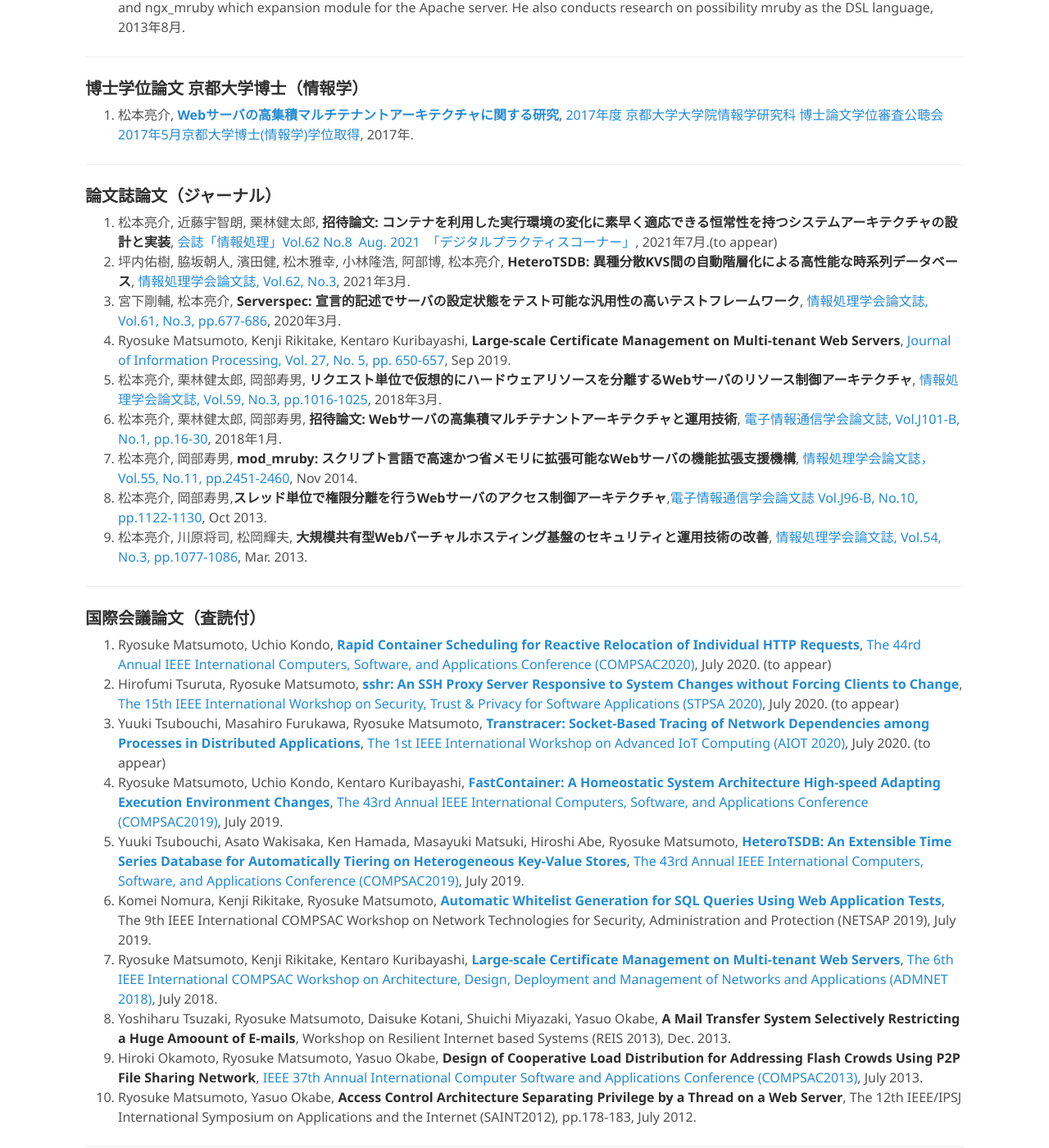
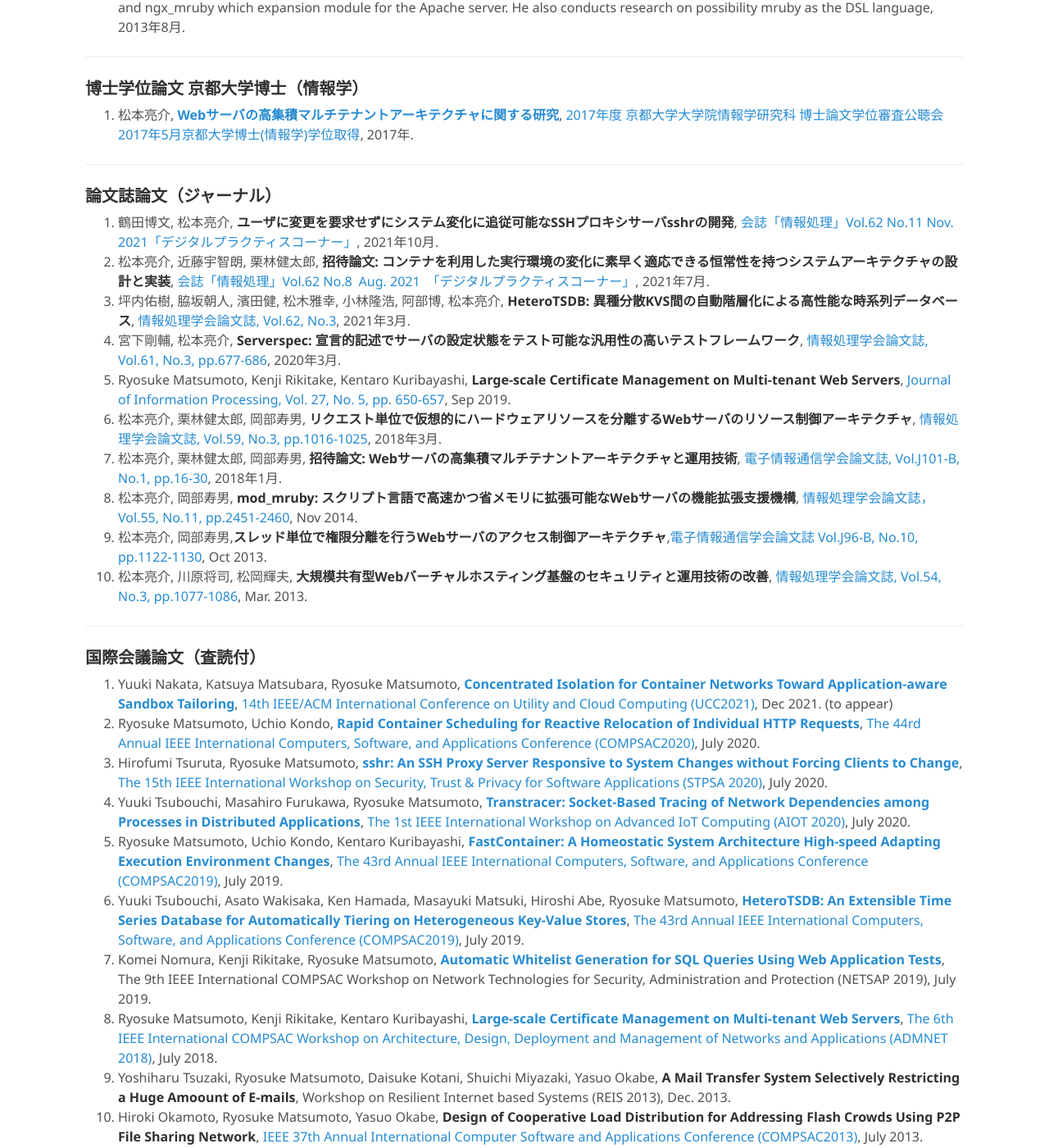
Before and after one commit to matsumotory/matsumotory, a Jekyll site: the page built from index.md, in a window 1280 px wide and 1400 px high, scrolled down 3828 px. Shown: the whole window at 82% size. Built offline with Jekyll 4.4.1, drawn with Linux system fonts in a browser that asks for light colours; our own code applies the rules of GitHub Pages for plain Markdown files; some of the changed text lies outside the part shown.

Commit message:
Update profile

```diff
--- a/index.md
+++ b/index.md
@@ -114,9 +114,9 @@
 
 ### 受賞
 
-1. **2020年度情報処理学会インターネットと運用技術研究会 藤村記念ベストプラクティス賞**, 鶴田 博文, 松本 亮介, sshr: ユーザに変更を要求せずにシステム変化に追従可能なSSHプロキシサーバ, [インターネットと運用技術シンポジウム論文集, 2019, 87-94 (2019-11-28)](http://id.nii.ac.jp/1001/00200768/), 2020年07月.
-1. **情報処理学会インターネットと運用技術シンポジウム2019（IOTS2019）優秀論文賞**, 坪内 佑樹, 古川 雅大, 松本 亮介, Transtracer: 分散システムにおけるTCP/UDP通信の終端点の監視によるプロセス間依存関係の自動追跡, インターネットと運用技術シンポジウム論文集, 2019, 64-71 (2019-11-28), 2019年12月.
-1. **情報処理学会インターネットと運用技術シンポジウム2019（IOTS2019）冠賞: シー・オー・コンヴ賞**, 坪内 佑樹, 古川 雅大, 松本 亮介, Transtracer: 分散システムにおけるTCP/UDP通信の終端点の監視によるプロセス間依存関係の自動追跡, インターネットと運用技術シンポジウム論文集, 2019, 64-71 (2019-11-28), 2019年12月.
+1. [**2020年度情報処理学会インターネットと運用技術研究会 藤村記念ベストプラクティス賞**](https://www.ipsj.or.jp/award/iot-award.html), 鶴田 博文, 松本 亮介, sshr: ユーザに変更を要求せずにシステム変化に追従可能なSSHプロキシサーバ, [インターネットと運用技術シンポジウム論文集, 2019, 87-94 (2019-11-28)](http://id.nii.ac.jp/1001/00200768/), 2020年07月.
+1. [**情報処理学会インターネットと運用技術シンポジウム2019（IOTS2019）優秀論文賞**](https://www.iot.ipsj.or.jp/awards/symposium/), 坪内 佑樹, 古川 雅大, 松本 亮介, Transtracer: 分散システムにおけるTCP/UDP通信の終端点の監視によるプロセス間依存関係の自動追跡, インターネットと運用技術シンポジウム論文集, 2019, 64-71 (2019-11-28), 2019年12月.
+1. [**情報処理学会インターネットと運用技術シンポジウム2019（IOTS2019）冠賞: シー・オー・コンヴ賞**](https://www.iot.ipsj.or.jp/awards/symposium/), 坪内 佑樹, 古川 雅大, 松本 亮介, Transtracer: 分散システムにおけるTCP/UDP通信の終端点の監視によるプロセス間依存関係の自動追跡, インターネットと運用技術シンポジウム論文集, 2019, 64-71 (2019-11-28), 2019年12月.
 1. [**マルチメディア、分散、協調とモバイル（DICOMO2018）シンポジウム優秀論文賞**](http://dicomo.org/commendation/), 松本 亮介, 小田 知央 (GMOペパボ), 笠原 義晃, 嶋吉 隆夫, 金子 晃介 (九大), 栗林 健太郎 (GMOペパボ), 岡村 耕二 (九大), [精緻に制御可能な恒常性のある高集積マルチアカウント型のメール基盤](https://rand.pepabo.com/article/2018/07/25/dicomo2018/), 2018年9月.
 1. [**情報処理学会 研究会推薦博士論文速報2017**](http://www.ipsj.or.jp/magazine/hakase/), 松本亮介, [Studies on Highly Integrated Multi-Tenant Architecture for Web Servers](http://www.ipsj.or.jp/magazine/hakase/2017/IOT01.html), 2018年8月.
 1. [**はてなブログ大賞2017**](http://blog.hatenablog.com/entry/2017/12/26/150000), 松本亮介, [エンジニアリングや研究開発について思うこと](http://hb.matsumoto-r.jp/entry/2017/09/18/001913), 2017年12月.
@@ -142,7 +142,8 @@
 ***
 
 ### 論文誌論文（ジャーナル）
-1. 松本亮介, 近藤宇智朗, 栗林健太郎, **招待論文: コンテナを利用した実行環境の変化に素早く適応できる恒常性を持つシステムアーキテクチャの設計と実装**, [会誌「情報処理」Vol.62 No.8 Aug. 2021 「デジタルプラクティスコーナー」](), 2021年7月.(to appear)
+1. 鶴田博文, 松本亮介, **ユーザに変更を要求せずにシステム変化に追従可能なSSHプロキシサーバsshrの開発**, [会誌「情報処理」Vol.62 No.11 Nov. 2021「デジタルプラクティスコーナー」](https://www.ipsj.or.jp/dp/contents/publication/48/TR0204-06.html), 2021年10月.
+1. 松本亮介, 近藤宇智朗, 栗林健太郎, **招待論文: コンテナを利用した実行環境の変化に素早く適応できる恒常性を持つシステムアーキテクチャの設計と実装**, [会誌「情報処理」Vol.62 No.8 Aug. 2021 「デジタルプラクティスコーナー」](https://www.ipsj.or.jp/dp/contents/publication/47/S1203-S02.html), 2021年7月.
 1. 坪内佑樹, 脇坂朝人, 濱田健, 松木雅幸, 小林隆浩, 阿部博, 松本亮介, **HeteroTSDB: 異種分散KVS間の自動階層化による高性能な時系列データベース**, [情報処理学会論文誌, Vol.62, No.3](http://doi.org/10.20729/00210244), 2021年3月.
 1. 宮下剛輔, 松本亮介, **Serverspec: 宣言的記述でサーバの設定状態をテスト可能な汎用性の高いテストフレームワーク**,  [情報処理学会論文誌, Vol.61, No.3, pp.677-686](http://id.nii.ac.jp/1001/00204179/), 2020年3月.
 1. Ryosuke Matsumoto, Kenji Rikitake, Kentaro Kuribayashi, **Large-scale Certificate Management on Multi-tenant Web Servers**, [Journal of Information Processing, Vol. 27, No. 5, pp. 650-657](https://www.jstage.jst.go.jp/article/ipsjjip/27/0/27_650/_pdf), Sep 2019.
@@ -156,9 +157,10 @@
 
 ### 国際会議論文（査読付）
 
-1. Ryosuke Matsumoto, Uchio Kondo, **[Rapid Container Scheduling for Reactive Relocation of Individual HTTP Requests]()**, [The 44rd Annual IEEE International Computers, Software, and Applications Conference (COMPSAC2020)](), July 2020. (to appear)
-1. Hirofumi Tsuruta, Ryosuke Matsumoto, **[sshr: An SSH Proxy Server Responsive to System Changes without Forcing Clients to Change]()**, [The 15th IEEE International Workshop on Security, Trust & Privacy for Software Applications (STPSA 2020)](), July 2020. (to appear)
-1. Yuuki Tsubouchi, Masahiro Furukawa, Ryosuke Matsumoto, **[Transtracer: Socket-Based Tracing of Network Dependencies among Processes in Distributed Applications]()**, [The 1st IEEE International Workshop on Advanced IoT Computing (AIOT 2020)](), July 2020. (to appear)
+1. Yuuki Nakata, Katsuya Matsubara, Ryosuke Matsumoto, **[Concentrated Isolation for Container Networks Toward Application-aware Sandbox Tailoring]()**, [14th IEEE/ACM International Conference on Utility and Cloud Computing (UCC2021)](https://www.cs.le.ac.uk/events/UCC2021/index.htm), Dec 2021. (to appear)
+1. Ryosuke Matsumoto, Uchio Kondo, **[Rapid Container Scheduling for Reactive Relocation of Individual HTTP Requests](https://ieeexplore.ieee.org/abstract/document/9202795/)**, [The 44rd Annual IEEE International Computers, Software, and Applications Conference (COMPSAC2020)](https://ieeecompsac.computer.org/2020/nciw/), July 2020.
+1. Hirofumi Tsuruta, Ryosuke Matsumoto, **[sshr: An SSH Proxy Server Responsive to System Changes without Forcing Clients to Change](https://ieeexplore.ieee.org/abstract/document/9202744/)**, [The 15th IEEE International Workshop on Security, Trust & Privacy for Software Applications (STPSA 2020)](https://ieeecompsac.computer.org/2020/stpsa/), July 2020.
+1. Yuuki Tsubouchi, Masahiro Furukawa, Ryosuke Matsumoto, **[Transtracer: Socket-Based Tracing of Network Dependencies among Processes in Distributed Applications](https://ieeexplore.ieee.org/abstract/document/9202851/)**, [The 1st IEEE International Workshop on Advanced IoT Computing (AIOT 2020)](https://ieeecompsac.computer.org/2020/aiot/), July 2020.
 1. Ryosuke Matsumoto, Uchio Kondo, Kentaro Kuribayashi, **[FastContainer: A Homeostatic System Architecture High-speed Adapting Execution Environment Changes](https://speakerdeck.com/matsumoto_r/fastcontainer-a-homeostatic-system-architecture-high-speed-adapting-execution-environment-changes)**, [The 43rd Annual IEEE International Computers, Software, and Applications Conference (COMPSAC2019)](https://rand.pepabo.com/papers/compsac2019-matsumotory.pdf), July 2019.
 1. Yuuki Tsubouchi, Asato Wakisaka, Ken Hamada, Masayuki Matsuki, Hiroshi Abe, Ryosuke Matsumoto, **[HeteroTSDB: An Extensible Time Series Database for Automatically Tiering on Heterogeneous Key-Value Stores](https://speakerdeck.com/yuukit/heterotsdb-an-extensible-time-series-database-for-automatically-tiering-on-heterogeneous-key-value-stores)**, [The 43rd Annual IEEE International Computers, Software, and Applications Conference (COMPSAC2019)](https://yuuk.io/papers/heterotsdb_compsac2019.pdf), July 2019.
 1. Komei Nomura, Kenji Rikitake, Ryosuke Matsumoto, **[Automatic Whitelist Generation for SQL Queries Using Web Application Tests]()**, The 9th IEEE International COMPSAC Workshop on Network Technologies for Security, Administration and Protection (NETSAP 2019), July 2019.
```
Also changed, not shown: other parts of index.md (+2 -2 lines), 9 other files.
